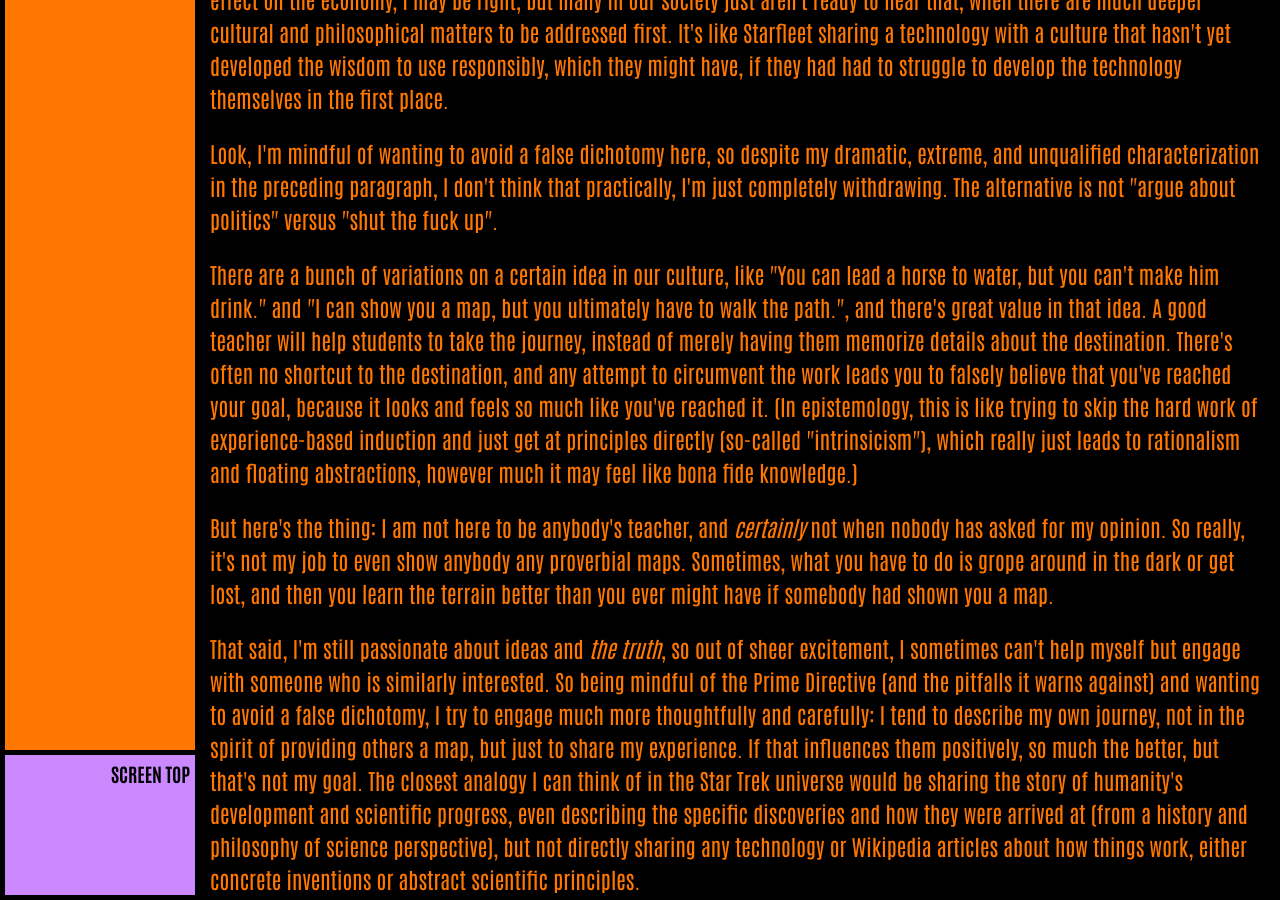
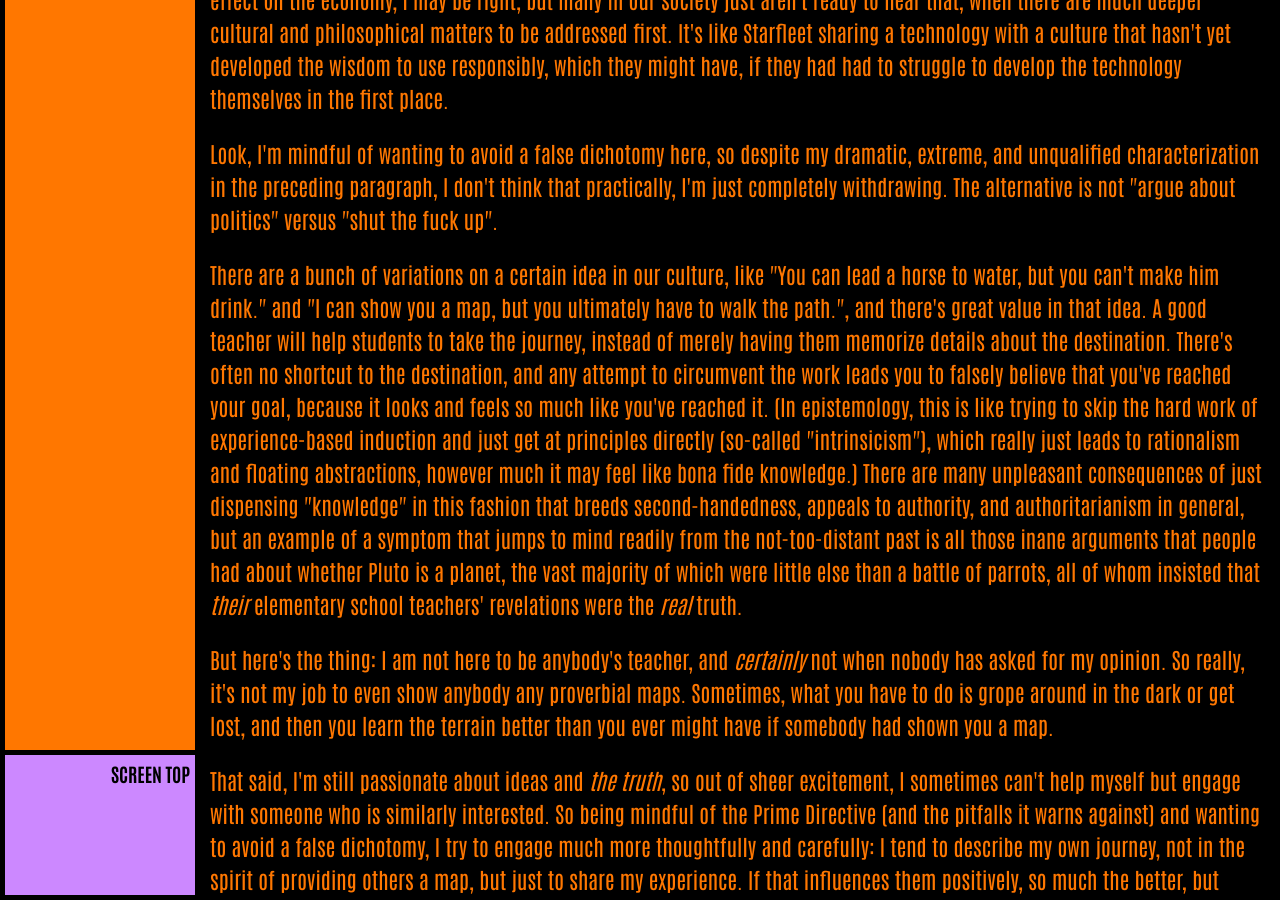
Before and after one commit to ArthurZey/arthurzey.github.io, a Jekyll site: the page built from _pages/stubs/prime-directive.md, in a window 1280 px wide and 900 px high, scrolled down 5953 px. Built offline with Jekyll 4.4.1, drawn with Linux system fonts in a browser that asks for light colours; some of the changed text lies outside the part shown.

Commit message:
added example about Pluto being a planet

```diff
--- a/_pages/stubs/prime-directive.md
+++ b/_pages/stubs/prime-directive.md
@@ -74,7 +74,7 @@ Okay, okay--Prime Directive. So the way that I now somewhat jokingly characteriz
 
 Look, I'm mindful of wanting to avoid a false dichotomy here, so despite my dramatic, extreme, and unqualified characterization in the preceding paragraph, I don't think that practically, I'm just completely withdrawing. The alternative is not "argue about politics" versus "shut the fuck up".
 
-There are a bunch of variations on a certain idea in our culture, like "You can lead a horse to water, but you can't make him drink." and "I can show you a map, but you ultimately have to walk the path.", and there's great value in that idea. A good teacher will help students to take the journey, instead of merely having them memorize details about the destination. There's often no shortcut to the destination, and any attempt to circumvent the work leads you to falsely believe that you've reached your goal, because it looks and feels so much like you've reached it. (In epistemology, this is like trying to skip the hard work of experience-based induction and just get at principles directly (so-called "intrinsicism"), which really just leads to rationalism and floating abstractions, however much it may feel like bona fide knowledge.)
+There are a bunch of variations on a certain idea in our culture, like "You can lead a horse to water, but you can't make him drink." and "I can show you a map, but you ultimately have to walk the path.", and there's great value in that idea. A good teacher will help students to take the journey, instead of merely having them memorize details about the destination. There's often no shortcut to the destination, and any attempt to circumvent the work leads you to falsely believe that you've reached your goal, because it looks and feels so much like you've reached it. (In epistemology, this is like trying to skip the hard work of experience-based induction and just get at principles directly (so-called "intrinsicism"), which really just leads to rationalism and floating abstractions, however much it may feel like bona fide knowledge.) There are many unpleasant consequences of just dispensing "knowledge" in this fashion that breeds second-handedness, appeals to authority, and authoritarianism in general, but an example of a symptom that jumps to mind readily from the not-too-distant past is all those inane arguments that people had about whether Pluto is a planet, the vast majority of which were little else than a battle of parrots, all of whom insisted that _their_ elementary school teachers' revelations were the _real_ truth.
 
 But here's the thing: I am not here to be anybody's teacher, and _certainly_ not when nobody has asked for my opinion. So really, it's not my job to even show anybody any proverbial maps. Sometimes, what you have to do is grope around in the dark or get lost, and then you learn the terrain better than you ever might have if somebody had shown you a map.
 
```
Also changed, not shown: other parts of _pages/stubs/prime-directive.md (+1 -1 lines).
